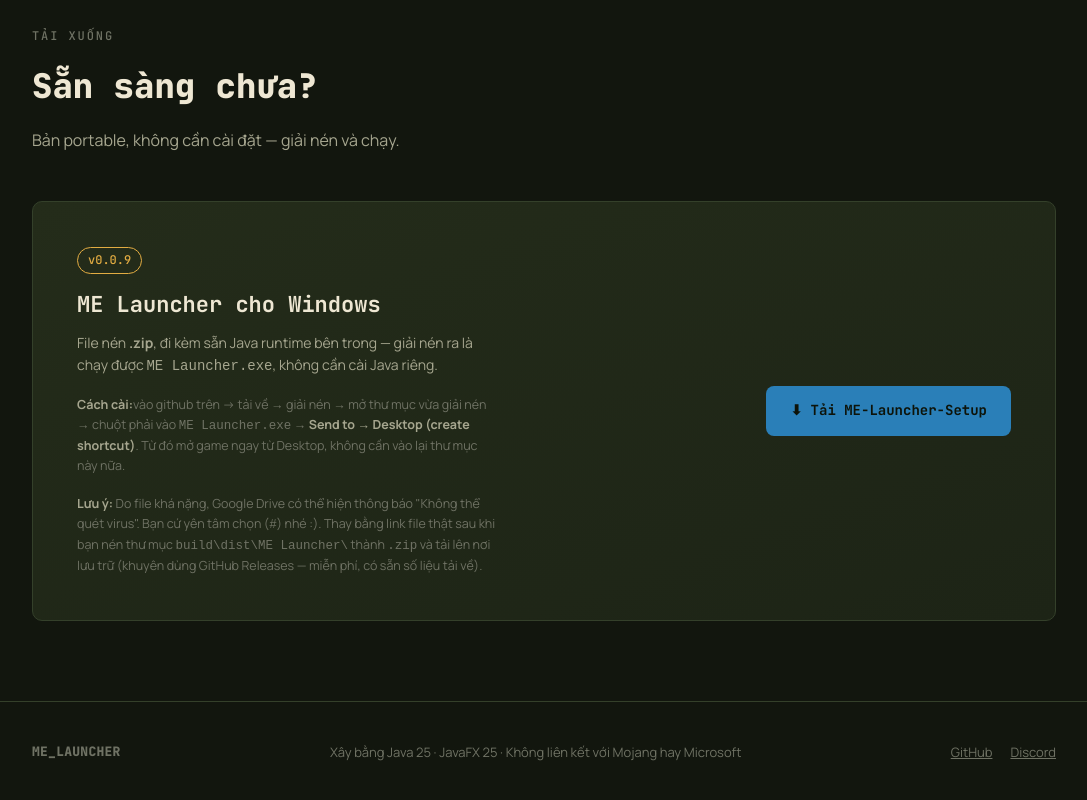
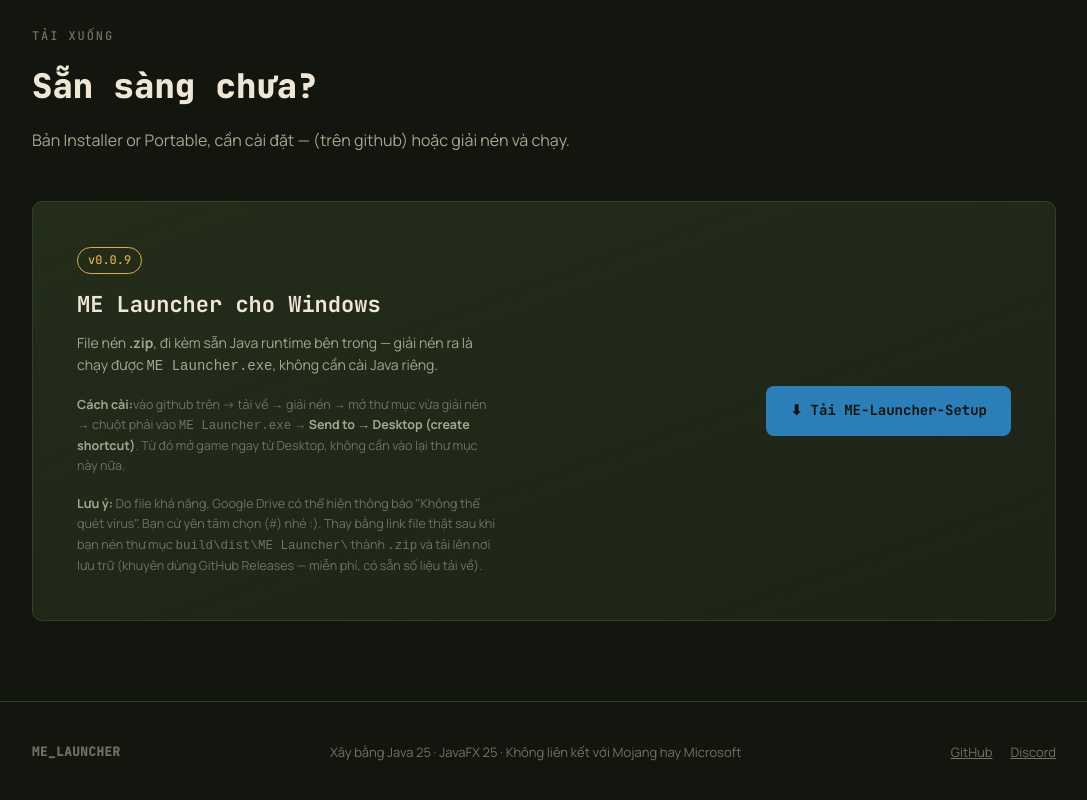
Before and after one commit to giahuybuhbuh-maker/melauncher.app-website, a plain HTML site: page index.html in a window 1280 px wide. Shown: the part 2378-3178 px from the top of the page, without its empty margins (96-1183 px from the left). Drawn offline with Linux system fonts and the light colour scheme.

Commit message:
Update index.html

```diff
--- a/index.html
+++ b/index.html
@@ -116,7 +116,7 @@
   <div class="wrap">
     <div class="kicker">Tải xuống</div>
     <h2>Sẵn sàng chưa?</h2>
-    <p class="section-lede">Bản portable, không cần cài đặt — giải nén và chạy.</p>
+    <p class="section-lede">Bản Installer or Portable, cần cài đặt — (trên github) hoặc giải nén và chạy.</p>
 
     <div class="download-card" data-reveal>
       <div>
```
